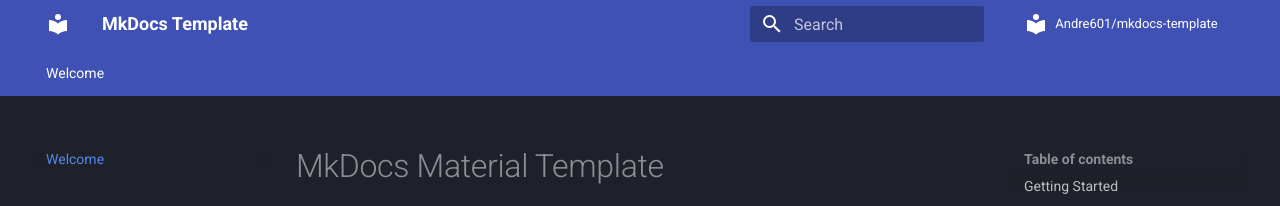
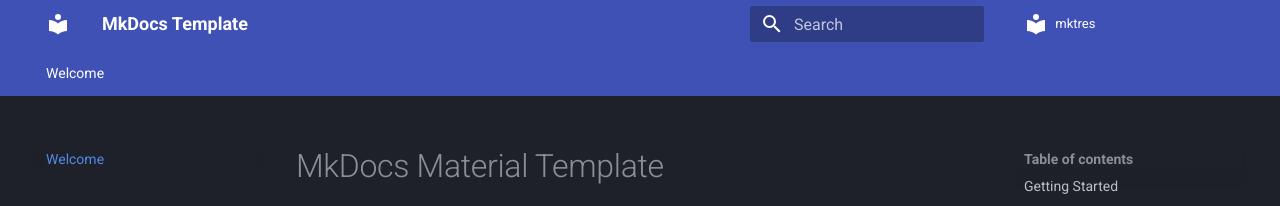
Before and after one commit to jav-car-1971/mktres, an MkDocs documentation site: the page built from docs/index.md, in a window 1280 px wide. Shown: the top 206 px of the page. Built offline with MkDocs 1.6.1 and Material for MkDocs 9.7.7, drawn with Linux system fonts in a browser that asks for light colours; comment, search, counter and statistics services are not loaded.

Commit message:
Update mkdocs.yml

```diff
--- a/mkdocs.yml
+++ b/mkdocs.yml
@@ -29,7 +29,7 @@
 # +--------------------------------------------------------------------------------------------------------+
 site_name: MkDocs Template
 site_description: 'A template for future MkDocs wikis'
-site_author: 'Andre_601'
+site_author: 'jav-car-1971'
 #site_url: 'https://www.andre601.ch/mkdocs-template' # Uncomment to set a canonical URL
 
 # +--------------------------------------------------------------------------------------------------------+
@@ -75,8 +75,8 @@
 # | - https://www.mkdocs.org/user-guide/configuration/#edit_uri                                            |
 # |                                                                                                        |
 # +--------------------------------------------------------------------------------------------------------+
-repo_name: Andre601/mkdocs-template
-repo_url: https://github.com/Andre601/mkdocs-template
+repo_name: mktres
+repo_url: https://github.com/mktres
 #edit_uri: tree/master/docs # Uncomment to define a different URI/URL for the "edit" option
 
 # +--------------------------------------------------------------------------------------------------------+
@@ -414,7 +414,7 @@
   # +------------------------------------------------------------------------------------------------------+
   social:
     - icon: 'fontawesome/brands/github'
-      link: 'https://github.com/Andre601/mkdocs-template'
+      link: 'https://github.com/mktres'
 
   # +------------------------------------------------------------------------------------------------------+
   # |                                                                                                      |
```
